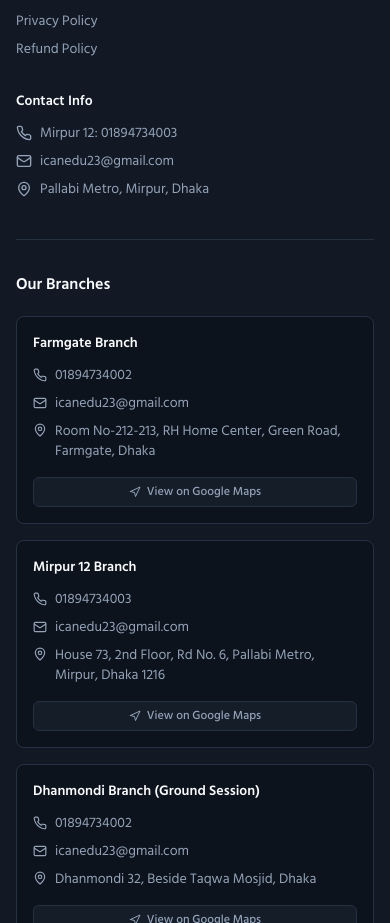
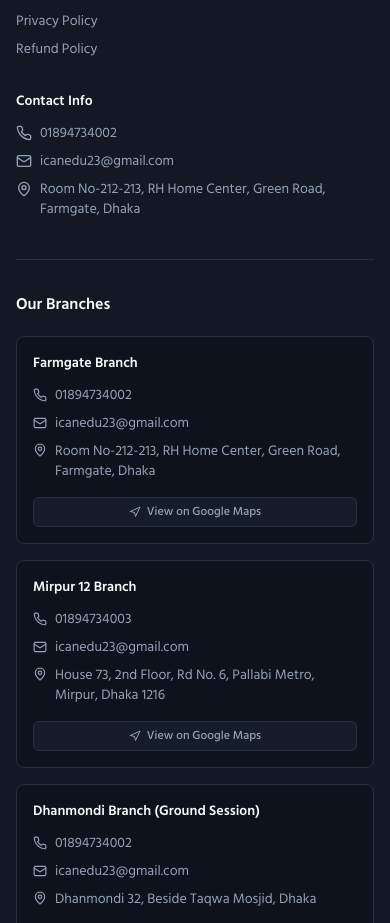
Before and after one commit to zubayerkareem/icanedu, a React (Vite) app: page / in a window 390 px wide. Shown: the part 5444-6367 px from the top of the page. Built offline with nearby package versions, Linux system fonts and the light colour scheme; no server answers; the database is empty; the HTML template or start-up script is replaced by a standard one.

Commit message:
feat: update footer contact info — new phone and address

```diff
--- a/src/components/layout/Footer.tsx
+++ b/src/components/layout/Footer.tsx
@@ -71,7 +71,7 @@ export function Footer() {
             <ul className="mt-3 space-y-2 text-sm text-muted-foreground">
               <li className="flex items-start gap-2">
                 <Phone className="mt-0.5 h-4 w-4 shrink-0" />
-                <span>{f.mirpur}: 01894734003</span>
+                <span>01894734002</span>
               </li>
               <li className="flex items-start gap-2">
                 <Mail className="mt-0.5 h-4 w-4 shrink-0" />
@@ -79,7 +79,7 @@ export function Footer() {
               </li>
               <li className="flex items-start gap-2">
                 <MapPin className="mt-0.5 h-4 w-4 shrink-0" />
-                <span>Pallabi Metro, Mirpur, Dhaka</span>
+                <span>Room No-212-213, RH Home Center, Green Road, Farmgate, Dhaka</span>
               </li>
             </ul>
           </div>
```
